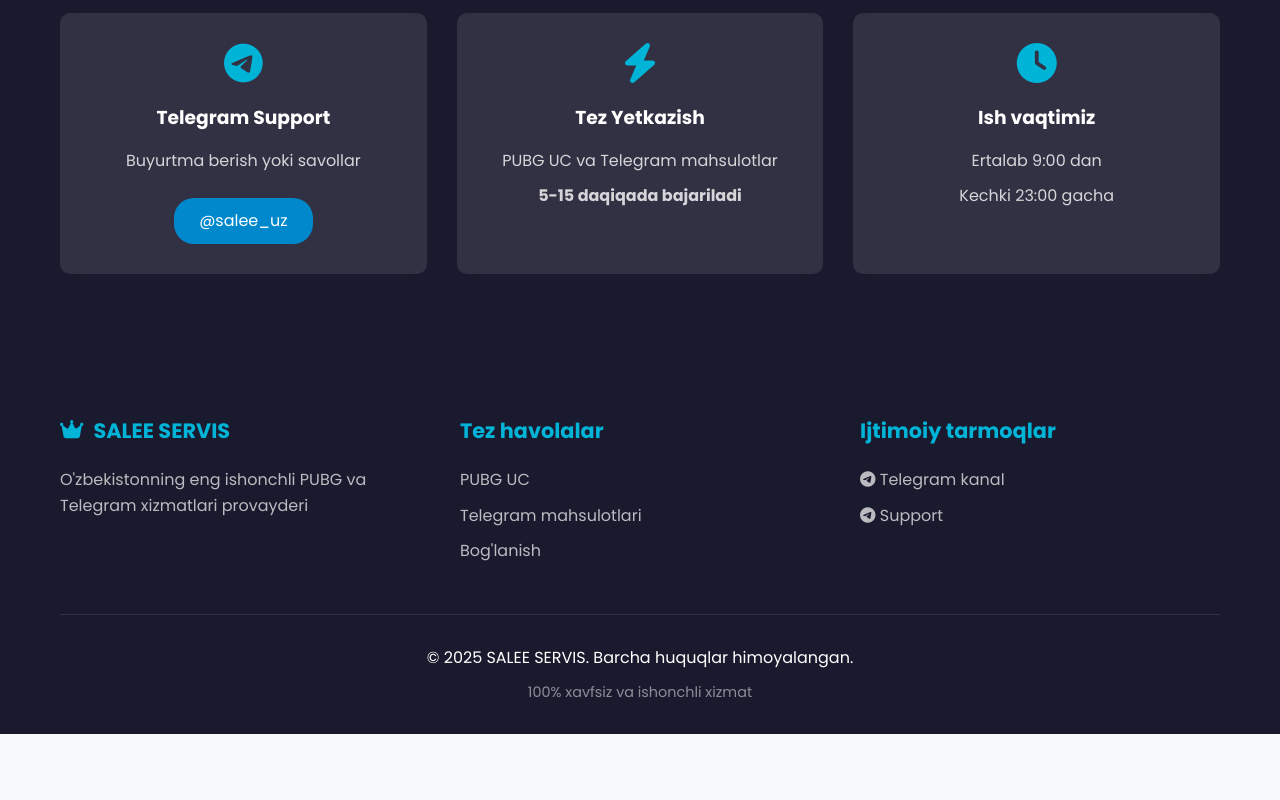
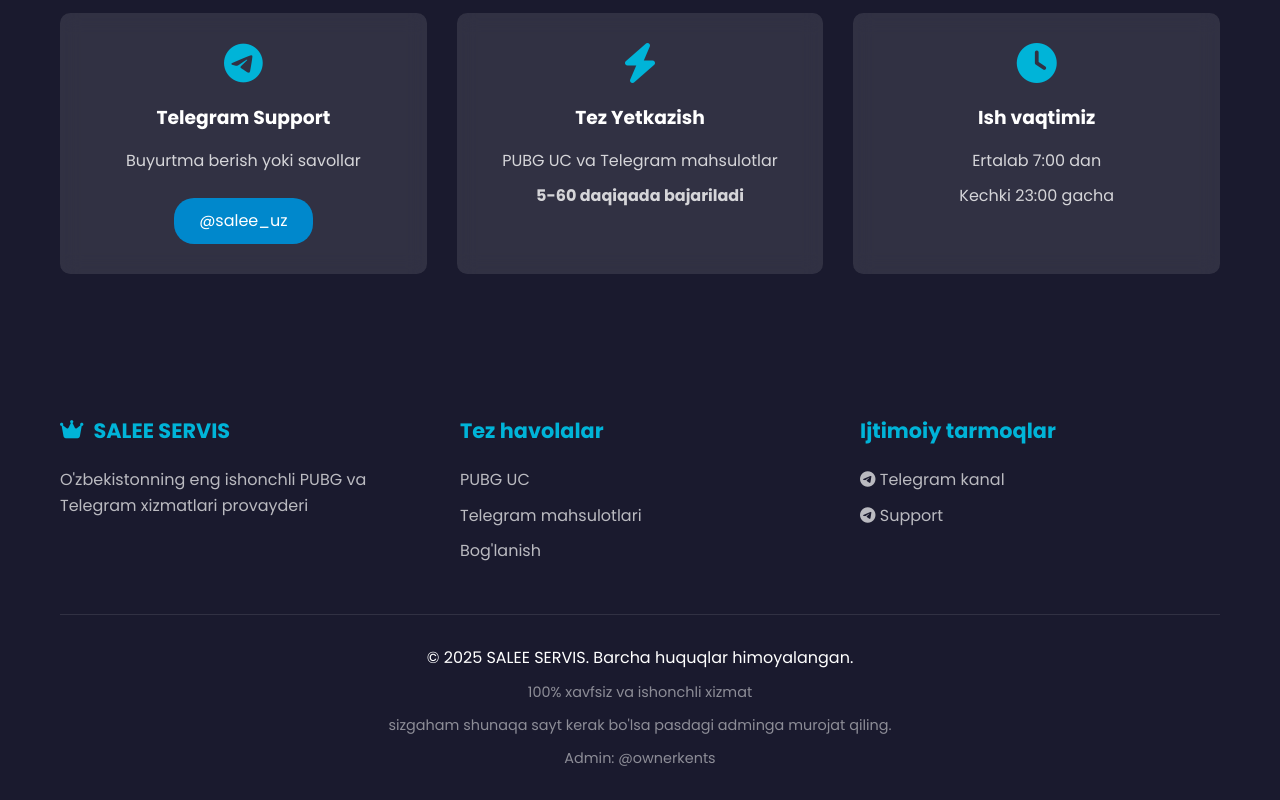
Before and after one commit to Kents403/Salee-Service, a plain HTML site: page index.html in a window 1280 px wide. Shown: the part 3897-4697 px from the top of the page. Before the commit the page ends 4631 px from the top, so only its background shows below. Drawn offline with Linux system fonts and the light colour scheme.

Commit message:
Update index.html

```diff
--- a/index.html
+++ b/index.html
@@ -80,7 +80,7 @@
                 <div class="about-card">
                     <i class="fas fa-bolt about-icon"></i>
                     <h3>Tezlik</h3>
-                    <p>PUBG UC va Telegram mahsulotlar <strong>5-15 daqiqada bajariladi</strong>.</p>
+                    <p>PUBG UC va Telegram mahsulotlar <strong>5-60 daqiqada bajariladi</strong>.</p>
                 </div>
             </div>
 
@@ -111,12 +111,12 @@
                     <i class="fas fa-bolt"></i>
                     <h3>Tez Yetkazish</h3>
                     <p>PUBG UC va Telegram mahsulotlar</p>
-                    <p><strong>5-15 daqiqada bajariladi</strong></p>
+                    <p><strong>5-60 daqiqada bajariladi</strong></p>
                 </div>
                 <div class="contact-card">
                     <i class="fas fa-clock"></i>
                     <h3>Ish vaqtimiz</h3>
-                    <p>Ertalab 9:00 dan</p>
+                    <p>Ertalab 7:00 dan</p>
                     <p>Kechki 23:00 gacha</p>
                 </div>
             </div>
@@ -233,10 +233,13 @@
             <div class="footer-bottom">
                 <p>&copy; 2025 SALEE SERVIS. Barcha huquqlar himoyalangan.</p>
                 <p class="footer-text">100% xavfsiz va ishonchli xizmat</p>
+                <p class="footer-text">sizgaham shunaqa sayt kerak bo'lsa pasdagi adminga murojat qiling.</p>
+                <p class="footer-text">Admin: @ownerkents</p>
             </div>
         </div>
     </footer>
 
     <script src="script.js"></script>
 </body>
+
 </html>
```
